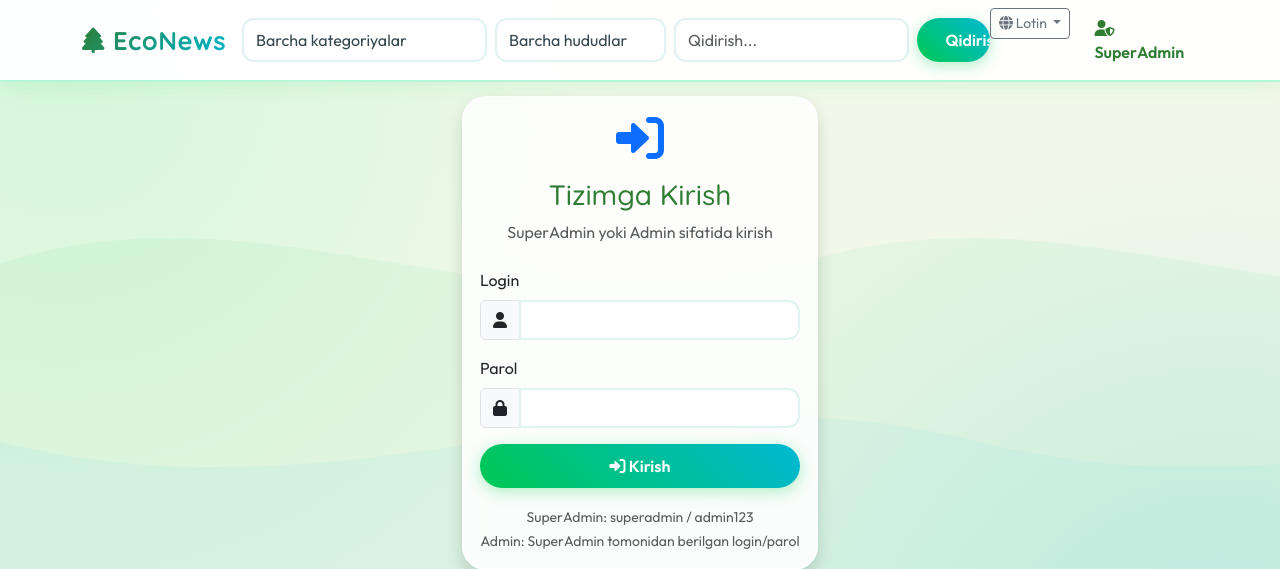
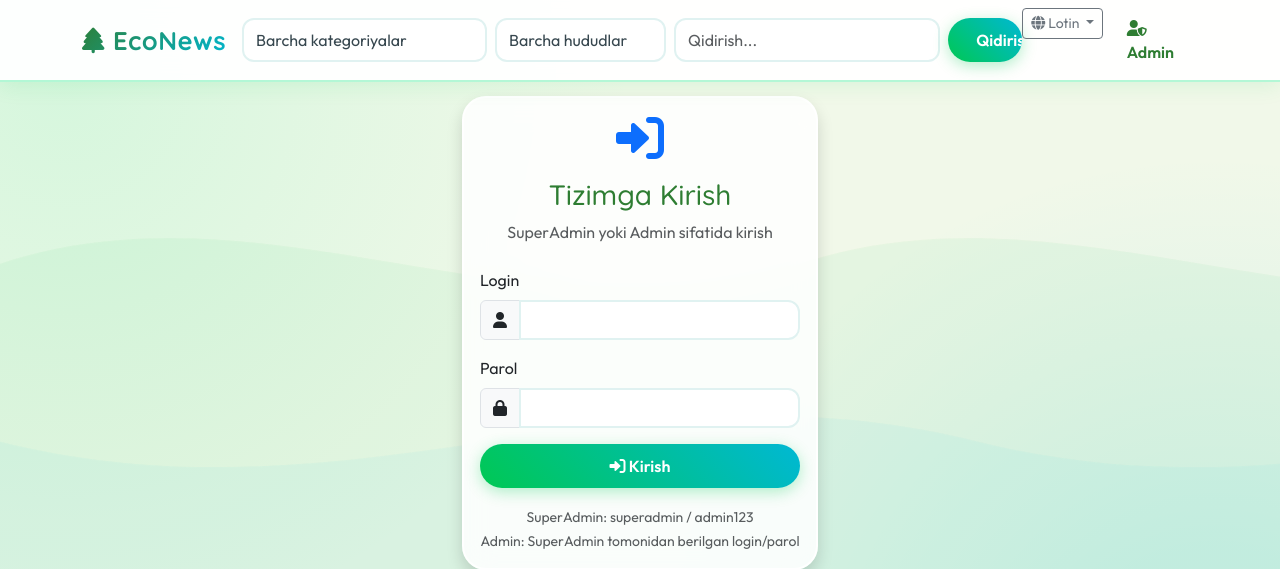
Before and after one commit to Avazbek99/smartforestry, a Flask app: page /admin/login in a window 1280 px wide. Shown: the top 569 px of the page. Run offline with Flask 3, Linux system fonts and the light colour scheme.

Commit message:
Yagona kirish tizimi va barcha CRUD amallari to'liq ishga tushirildi

```diff
--- a/news/app.py
+++ b/news/app.py
@@ -211,7 +211,7 @@ def login_required_superadmin(f):
     @wraps(f)
     def wrapper(*args, **kwargs):
         if 'superadmin_id' not in session:
-            return redirect(url_for('superadmin_login'))
+            return redirect(url_for('login'))
         return f(*args, **kwargs)
     return wrapper
 
@@ -220,7 +220,7 @@ def login_required_admin(f):
     @wraps(f)
     def wrapper(*args, **kwargs):
         if 'admin_id' not in session:
-            return redirect(url_for('index'))
+            return redirect(url_for('login'))
         return f(*args, **kwargs)
     return wrapper
 
@@ -272,17 +272,28 @@ def index():
 
 
 @app.route('/admin/login', methods=['GET', 'POST'])
-def superadmin_login():
+def login():
     if request.method == 'POST':
-        user = SuperAdmin.query.filter_by(username=request.form['username']).first()
-        if user and user.check_password(request.form['password']):
+        username = request.form['username']
+        password = request.form['password']
+
+        # Try SuperAdmin first
+        user = SuperAdmin.query.filter_by(username=username).first()
+        if user and user.check_password(password):
             session['superadmin_id'] = user.id
             return redirect(url_for('superadmin_dashboard'))
-        flash('Login yoki parol noto‘g‘ri')
+
+        # Try Region Admin
+        admin = Admin.query.filter_by(username=username).first()
+        if admin and admin.check_password(password):
+            session['admin_id'] = admin.id
+            return redirect(url_for('admin_dashboard'))
+
+        flash(_('Login yoki parol noto‘g‘ri'))
     return render_template('login.html')
 
 
-@app.route('/admin/dashboard')
+@app.route('/superadmin/dashboard')
 @login_required_superadmin
 def superadmin_dashboard():
     return render_template(
@@ -322,29 +333,22 @@ def add_admin():
     return render_template('add_admin.html', regions=regions)
 
 
-@app.route('/admin/login', methods=['GET', 'POST'])
-def admin_login():
-    if request.method == 'POST':
-        admin = Admin.query.filter_by(username=request.form['username']).first()
-        if admin and admin.check_password(request.form['password']):
-            session['admin_id'] = admin.id
-            return redirect(url_for('admin_dashboard'))
-        flash('Login yoki parol noto‘g‘ri')
-    return render_template('admin_login.html')
 
 
 @app.route('/admin/dashboard')
 @login_required_admin
 def admin_dashboard():
     admin = Admin.query.get(session['admin_id'])
+    region = Region.query.get(admin.region_id)
     news_list = News.query.filter_by(admin_id=admin.id).order_by(News.created_at.desc()).all()
-    return render_template('admin_dashboard.html', admin=admin, news=news_list)
+    return render_template('admin_dashboard.html', admin=admin, region=region, news_list=news_list)
 
 
 @app.route('/admin/news/add', methods=['GET', 'POST'])
 @login_required_admin
 def add_news():
     admin = Admin.query.get(session['admin_id'])
+    region = Region.query.get(admin.region_id)
     if request.method == 'POST':
         news = News(
             title=request.form['title'],
@@ -357,7 +361,71 @@ def add_news():
         db.session.add(news)
         db.session.commit()
         return redirect(url_for('admin_dashboard'))
-    return render_template('add_news.html', categories=Category.query.all())
+    return render_template('add_news.html', categories=Category.query.all(), region=region)
+
+@app.route('/admin/news/edit/<int:news_id>', methods=['GET', 'POST'])
+@login_required_admin
+def edit_news(news_id):
+    admin = Admin.query.get(session['admin_id'])
+    region = Region.query.get(admin.region_id)
+    news = News.query.get_or_404(news_id)
+
+    if news.admin_id != admin.id:
+        flash(_('Siz faqat o‘zingizning yangiliklaringizni tahrirlashingiz mumkin'))
+        return redirect(url_for('admin_dashboard'))
+
+    if request.method == 'POST':
+        news.title = request.form['title']
+        news.content = request.form['content']
+        news.image_url = request.form.get('image_url')
+        news.category_id = request.form.get('category_id')
+        db.session.commit()
+        return redirect(url_for('admin_dashboard'))
+
+    return render_template('edit_news.html', news=news, categories=Category.query.all(), region=region)
+
+@app.route('/admin/news/delete/<int:news_id>', methods=['POST'])
+@login_required_admin
+def delete_news(news_id):
+    admin = Admin.query.get(session['admin_id'])
+    news = News.query.get_or_404(news_id)
+
+    if news.admin_id != admin.id:
+        flash(_('Siz faqat o‘zingizning yangiliklaringizni o‘chirishingiz mumkin'))
+        return redirect(url_for('admin_dashboard'))
+
+    db.session.delete(news)
+    db.session.commit()
+    return redirect(url_for('admin_dashboard'))
+
+@app.route('/superadmin/news/delete/<int:news_id>', methods=['POST'])
+@login_required_superadmin
+def superadmin_delete_news(news_id):
+    news = News.query.get_or_404(news_id)
+    db.session.delete(news)
+    db.session.commit()
+    return redirect(url_for('superadmin_dashboard'))
+
+@app.route('/superadmin/region/delete/<int:region_id>', methods=['POST'])
+@login_required_superadmin
+def superadmin_delete_region(region_id):
+    region = Region.query.get_or_404(region_id)
+    # Delete all news and admins associated with this region
+    News.query.filter_by(region_id=region_id).delete()
+    Admin.query.filter_by(region_id=region_id).delete()
+    db.session.delete(region)
+    db.session.commit()
+    return redirect(url_for('superadmin_dashboard'))
+
+@app.route('/superadmin/admin/delete/<int:admin_id>', methods=['POST'])
+@login_required_superadmin
+def superadmin_delete_admin(admin_id):
+    admin = Admin.query.get_or_404(admin_id)
+    # Optionally delete news by this admin
+    # News.query.filter_by(admin_id=admin_id).delete()
+    db.session.delete(admin)
+    db.session.commit()
+    return redirect(url_for('superadmin_dashboard'))
 
 
 @app.route('/logout')
--- a/news/templates/add_news.html
+++ b/news/templates/add_news.html
@@ -26,7 +26,7 @@
                     </div>
 
                     <div class="d-flex justify-content-between">
-                        <a href="{{ url_for('admin_dashboard', region_slug=region.slug) }}" class="btn btn-secondary">
+                        <a href="{{ url_for('admin_dashboard') }}" class="btn btn-secondary">
                             <i class="fas fa-arrow-left"></i> Orqaga
                         </a>
                         <button type="submit" class="btn btn-primary">
--- a/news/templates/base.html
+++ b/news/templates/base.html
@@ -457,21 +457,15 @@
                         <i class="fas fa-sign-out-alt"></i> Chiqish
                     </a>
                     {% elif 'admin_id' in session %}
-                    {% if region %}
-                    <a class="nav-link" href="{{ url_for('admin_dashboard', region_slug=region.slug) }}">
+                    <a class="nav-link" href="{{ url_for('admin_dashboard') }}">
                         <i class="fas fa-user-shield"></i> Admin Panel
                     </a>
-                    {% else %}
-                    <a class="nav-link" href="#">
-                        <i class="fas fa-user-shield"></i> Admin Panel
-                    </a>
-                    {% endif %}
                     <a class="nav-link" href="{{ url_for('logout') }}">
                         <i class="fas fa-sign-out-alt"></i> Chiqish
                     </a>
                     {% else %}
-                    <a class="nav-link" href="{{ url_for('superadmin_login') }}">
-                        <i class="fas fa-user-shield"></i> SuperAdmin
+                    <a class="nav-link" href="{{ url_for('login') }}">
+                        <i class="fas fa-user-shield"></i> Admin
                     </a>
                     {% endif %}
                 </div>
```
Also changed, not shown: news/templates/admin_dashboard.html (+3 -4 lines), news/templates/edit_news.html (+5 -3 lines).
